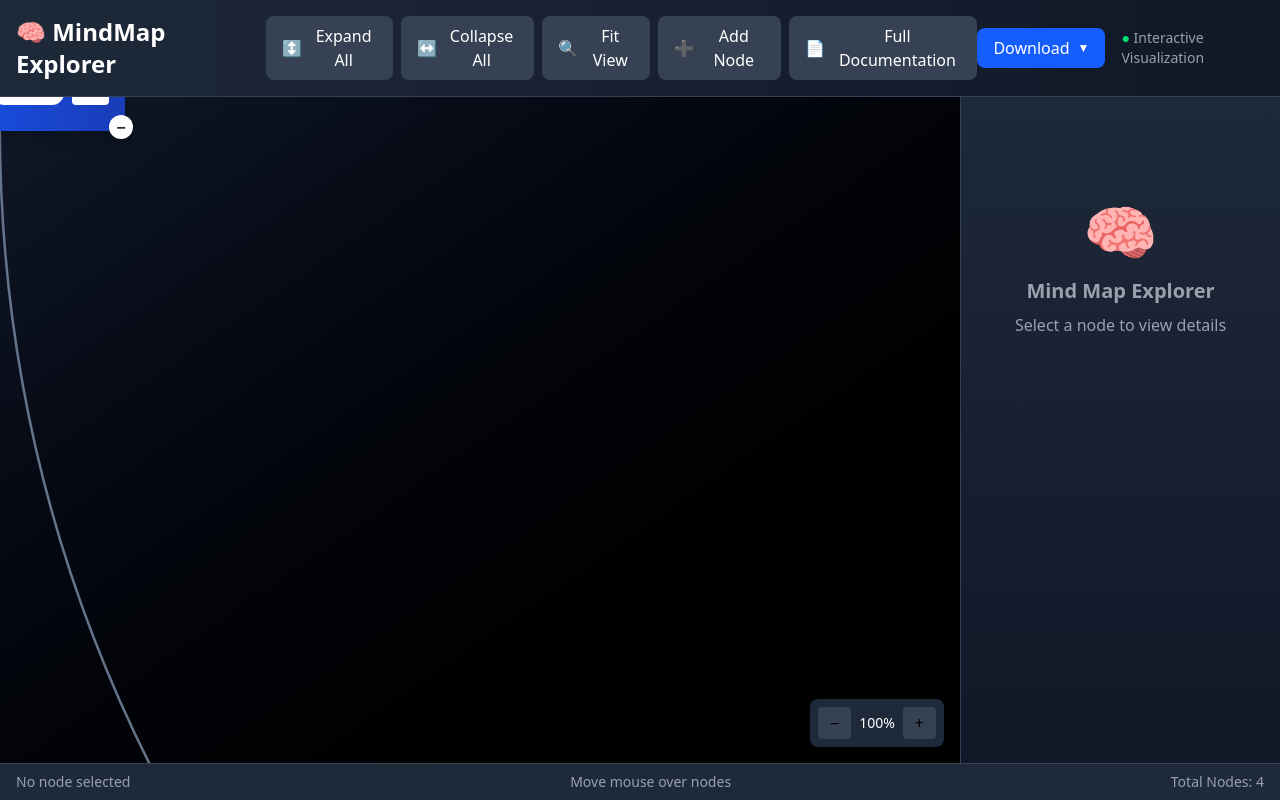
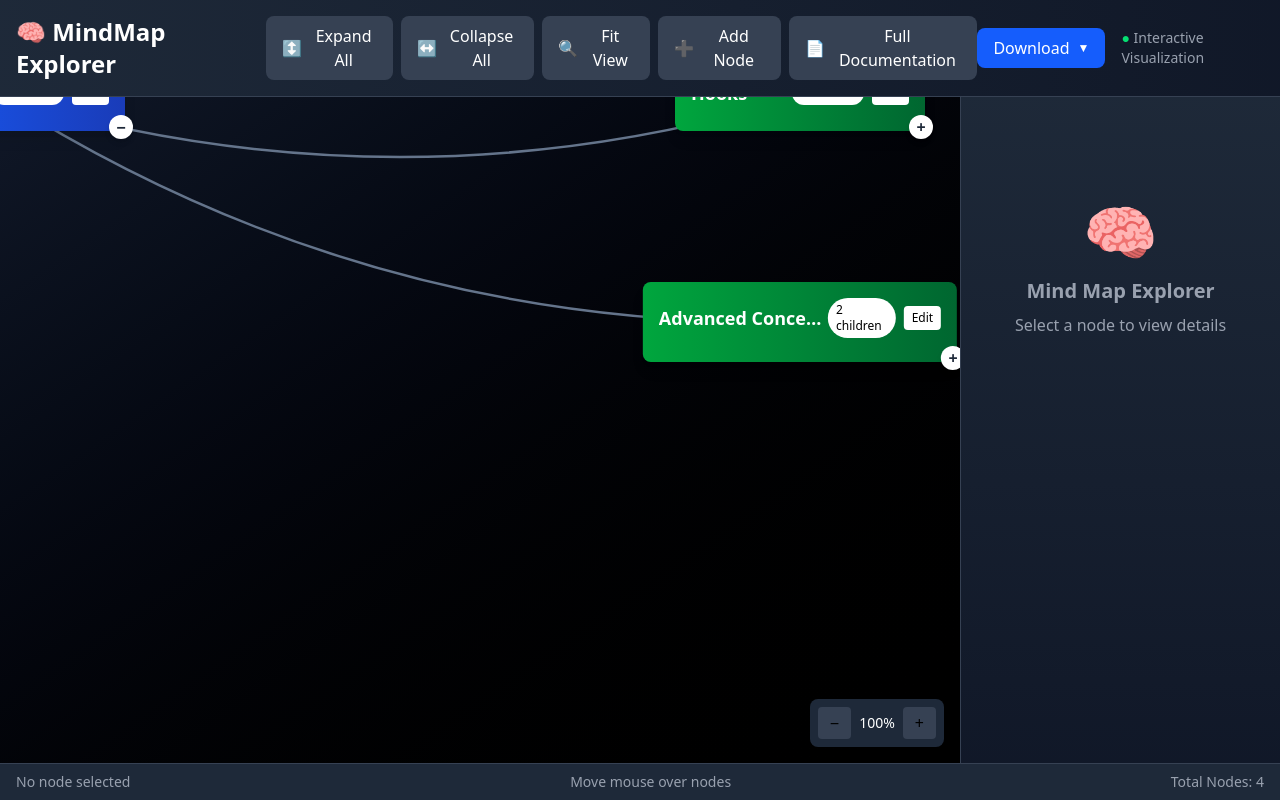
Before and after one commit to ChandaniSahu/MindMap, a React (Vite) app: page / in a window 1280 px wide. Built offline with nearby package versions, Linux system fonts and the light colour scheme.

Commit message:
now nodes are showing in horizontal tree structure

```diff
--- a/src/components/MindMap.jsx
+++ b/src/components/MindMap.jsx
@@ -41,19 +41,18 @@ const MindMap = ({
     // Node dimensions - nodes have min-width of 250px, but can be wider with content and padding (p-4 = 16px each side)
     // Account for nodes potentially being 350-400px wide with content
     const NODE_WIDTH = 400; // Conservative estimate for node width including content
-    const VERTICAL_SPACING = 90; // Reduced vertical spacing to prevent excessive distancing when expanding
-    // Calculate horizontal spacing: aggressively increase to prevent ALL sibling overlaps
-    // Use very large base spacing to ensure adequate gaps between all sibling nodes
-    const HORIZONTAL_SPACING = 800; // Base spacing in pixels - very large to prevent all overlaps
+    const NODE_HEIGHT = 80; // Node height estimate
+    // For horizontal layout: horizontal spacing is between levels (depth), vertical spacing is between siblings
+    const HORIZONTAL_SPACING = 800; // Spacing between levels (left to right)
+    const VERTICAL_SPACING = 90; // Spacing between siblings (top to bottom)
 
-    // Create tree layout
-    // nodeSize([height, width]) - height is vertical spacing (y-axis), width is horizontal spacing (x-axis)
+    // Create tree layout - default is vertical (top to bottom)
+    // For horizontal layout, we'll swap x and y coordinates after calculation
     const treeLayout = d3.tree()
-      .nodeSize([VERTICAL_SPACING, HORIZONTAL_SPACING])
+      .nodeSize([VERTICAL_SPACING, HORIZONTAL_SPACING]) // [vertical between siblings, horizontal between levels]
       .separation((a, b) => {
         // For siblings (same parent), use very large multiplier to ensure no overlaps
-        // 800 * 2.5 = 2000px between centers, providing ~1600px gap for 400px nodes
-        // This ensures green (category) and purple (subcategory) siblings never overlap
+        // 90 * 2.5 = 225px between centers vertically, providing adequate spacing
         if (a.parent === b.parent) {
           return 2.5;
         }
@@ -61,25 +60,28 @@ const MindMap = ({
         return 1.0;
       });
 
-    // Calculate positions
+    // Calculate positions (this gives us vertical layout)
     treeLayout(root);
 
-    // Convert to flat array with positions
+    // Convert to flat array with positions and swap x/y for horizontal layout
     const nodes = [];
     const links = [];
 
     root.each(node => {
+      // Swap x and y to make it horizontal (left to right)
+      // In d3.tree: x is horizontal position, y is vertical position
+      // For horizontal tree: we want depth to go left-right, siblings to go top-bottom
       nodes.push({
         ...node.data,
-        x: node.x,
-        y: node.y,
+        x: node.y, // Swap: use y (depth) as horizontal position
+        y: node.x, // Swap: use x (sibling position) as vertical position
         depth: node.depth
       });
 
       if (node.parent) {
         links.push({
-          source: { x: node.parent.x, y: node.parent.y },
-          target: { x: node.x, y: node.y },
+          source: { x: node.parent.y, y: node.parent.x }, // Swap coordinates
+          target: { x: node.y, y: node.x }, // Swap coordinates
           sourceId: node.parent.data.id,
           targetId: node.data.id
         });
```
